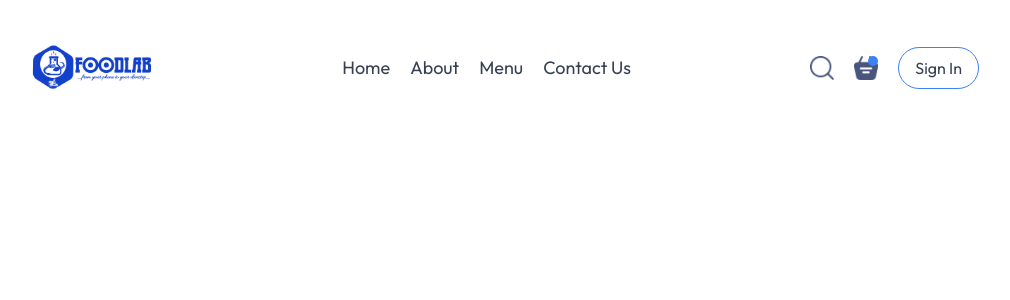
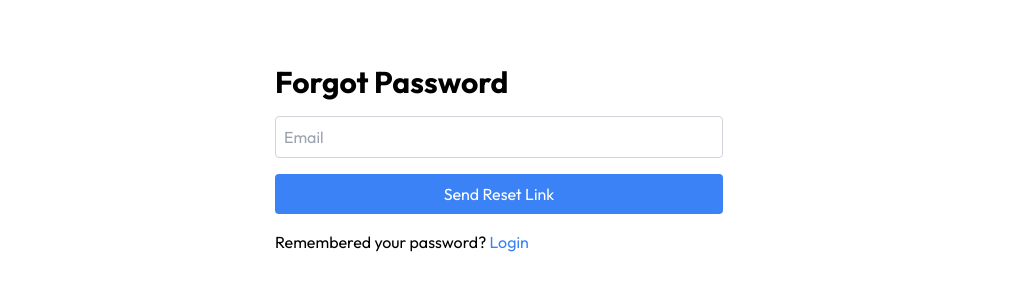
Before and after one commit to OLOWONISHAYE-SUNKANMI/FoodLab, a React (Vite) app: page /forgot-password in a window 1280 px wide. Shown: the top 300 px of the page, without its empty margins (141-1151 px from the left). Built offline with nearby package versions, Linux system fonts and the light colour scheme.

Commit message:
Your commit message

```diff
--- a/src/App.jsx
+++ b/src/App.jsx
@@ -9,7 +9,8 @@ import Quickpicks from './components/MenuBody/Quickpicks/Quickpicks';
 import Cart from './components/Cart/Cart';
 import { CartProvider } from './context/CartContext';
 import Login from './pages/SignIn/Login';
-import RegisterPage from './pages/SignUp/Register'; // Import the RegisterPage component
+import RegisterPage from './pages/SignUp/Register';
+import ForgotPassword from './pages/ForgetPassword/ForgetPassword'; // Ensure this path is correct
 
 const App = () => {
   const location = useLocation();
@@ -17,14 +18,15 @@ const App = () => {
   return (
     <CartProvider>
       <div className='app'>
-        {location.pathname !== '/login' && location.pathname !== '/register' && <Navbar />}
+        {location.pathname !== '/login' && location.pathname !== '/register' && location.pathname !== '/forgot-password' && <Navbar />}
         <Routes>
           <Route path='/' element={<Home />} />
           <Route path='/menu' element={<Menu />} />
           <Route path='/about' element={<AboutUs />} />
           <Route path='/contact-us' element={<ContactUs />} />
           <Route path='/login' element={<Login />} />
-          <Route path='/register' element={<RegisterPage />} /> {/* Add the register route */}
+          <Route path='/register' element={<RegisterPage />} />
+          <Route path='/forgot-password' element={<ForgotPassword />} /> {/* Add the forgot password route */}
           <Route path='/quickpicks' element={<Quickpicks />} />
           <Route path='/cart' element={<Cart />} />
         </Routes>
--- /dev/null
+++ b/src/components/ForgetPasswordBody/ForgetPasswordBody.jsx
@@ -0,0 +1,78 @@
+import React, { useState } from 'react';
+import { useNavigate } from 'react-router-dom';
+import './ForgetPasswordBody.css'; // Import custom CSS for styling
+
+const ForgetPasswordBody = () => {
+  const navigate = useNavigate();
+  const [email, setEmail] = useState('');
+  const [message, setMessage] = useState('');
+  const [showPopup, setShowPopup] = useState(false);
+
+  const handleForgotPassword = (e) => {
+    e.preventDefault();
+    // Add your forgot password logic here
+    if (email === 'test@example.com') { // Example condition for existing email
+      setMessage('If an account with that email exists, a password reset link has been sent.');
+    } else {
+      setMessage('Email does not exist.');
+    }
+    setShowPopup(true);
+  };
+
+  const closePopup = () => {
+    setShowPopup(false);
+    if (message.includes('sent')) {
+      navigate('/login');
+    }
+  };
+
+  return (
+    <div className="flex justify-center items-center p-16">
+      <div className="max-w-md w-full">
+        <h1 className="text-3xl font-bold mb-4">Forgot Password</h1>
+        <form className="space-y-4" onSubmit={handleForgotPassword}>
+          <input
+            type="email"
+            placeholder="Email"
+            value={email}
+            onChange={(e) => setEmail(e.target.value)}
+            className="w-full p-2 border border-gray-300 rounded"
+            required
+          />
+          <button
+            type="submit"
+            className="w-full p-2 bg-blue-500 text-white rounded hover:bg-blue-700"
+          >
+            Send Reset Link
+          </button>
+        </form>
+        <p className="mt-4">
+          Remembered your password?{' '}
+          <span
+            className="text-blue-500 cursor-pointer hover:underline"
+            onClick={() => navigate('/login')}
+          >
+            Login
+          </span>
+        </p>
+      </div>
+      {showPopup && (
+        <div className="fixed inset-0 flex items-center justify-center bg-black bg-opacity-50">
+          <div className="bg-white p-4 rounded shadow-lg">
+            <p>{message}</p>
+            <div className="flex justify-center mt-4">
+              <button
+                onClick={closePopup}
+                className="p-2 bg-blue-500 text-white rounded hover:bg-blue-700"
+              >
+                OK
+              </button>
+            </div>
+          </div>
+        </div>
+      )}
+    </div>
+  );
+};
+
+export default ForgetPasswordBody;
--- a/src/components/LoginPage/LoginPage.jsx
+++ b/src/components/LoginPage/LoginPage.jsx
@@ -1,6 +1,6 @@
 import React, { useState } from 'react';
 import { useNavigate } from 'react-router-dom';
-import LoginPageImage from '../../assets/LoginPage.png'; // Rename the imported image
+import LoginPageImage from '../../assets/LoginPage.png'; // Ensure this path is correct
 import './LoginPage.css'; // Import custom CSS for styling
 
 const LoginPage = () => {
--- a/src/components/Register/RegisterPage.jsx
+++ b/src/components/Register/RegisterPage.jsx
@@ -5,6 +5,8 @@ import './RegisterPage.css'; // Import custom CSS for styling
 
 const RegisterPage = () => {
   const navigate = useNavigate();
+  const [firstName, setFirstName] = useState('');
+  const [lastName, setLastName] = useState('');
   const [email, setEmail] = useState('');
   const [password, setPassword] = useState('');
   const [confirmPassword, setConfirmPassword] = useState('');
@@ -16,6 +18,8 @@ const RegisterPage = () => {
       setError('Passwords do not match');
     } else {
       // Add your registration logic here
+      console.log('First Name:', firstName);
+      console.log('Last Name:', lastName);
       console.log('Email:', email);
       console.log('Password:', password);
       navigate('/login');
@@ -29,6 +33,22 @@ const RegisterPage = () => {
           <h1 className="text-3xl font-bold mb-4">Register</h1>
           {error && <p className="text-red-500">{error}</p>}
           <form className="space-y-4" onSubmit={handleRegister}>
+            <input
+              type="text"
+              placeholder="First Name"
+              value={firstName}
+              onChange={(e) => setFirstName(e.target.value)}
+              className="w-full p-2 border border-gray-300 rounded"
+              required
+            />
+            <input
+              type="text"
+              placeholder="Last Name"
+              value={lastName}
+              onChange={(e) => setLastName(e.target.value)}
+              className="w-full p-2 border border-gray-300 rounded"
+              required
+            />
             <input
               type="email"
               placeholder="Email"
--- a/src/pages/ForgetPassword/ForgetPassword.jsx
+++ b/src/pages/ForgetPassword/ForgetPassword.jsx
@@ -0,0 +1,13 @@
+import React from 'react';
+import './ForgetPassword.css';
+import ForgetPasswordBody from '../../components/ForgetPasswordBody/ForgetPasswordBody';
+
+const ForgotPassword = () => {
+  return (
+    <div>
+      <ForgetPasswordBody />
+    </div>
+  );
+};
+
+export default ForgotPassword;
```
Also changed, not shown: src/components/ForgetPasswordBody/ForgetPasswordBody.css (added).
